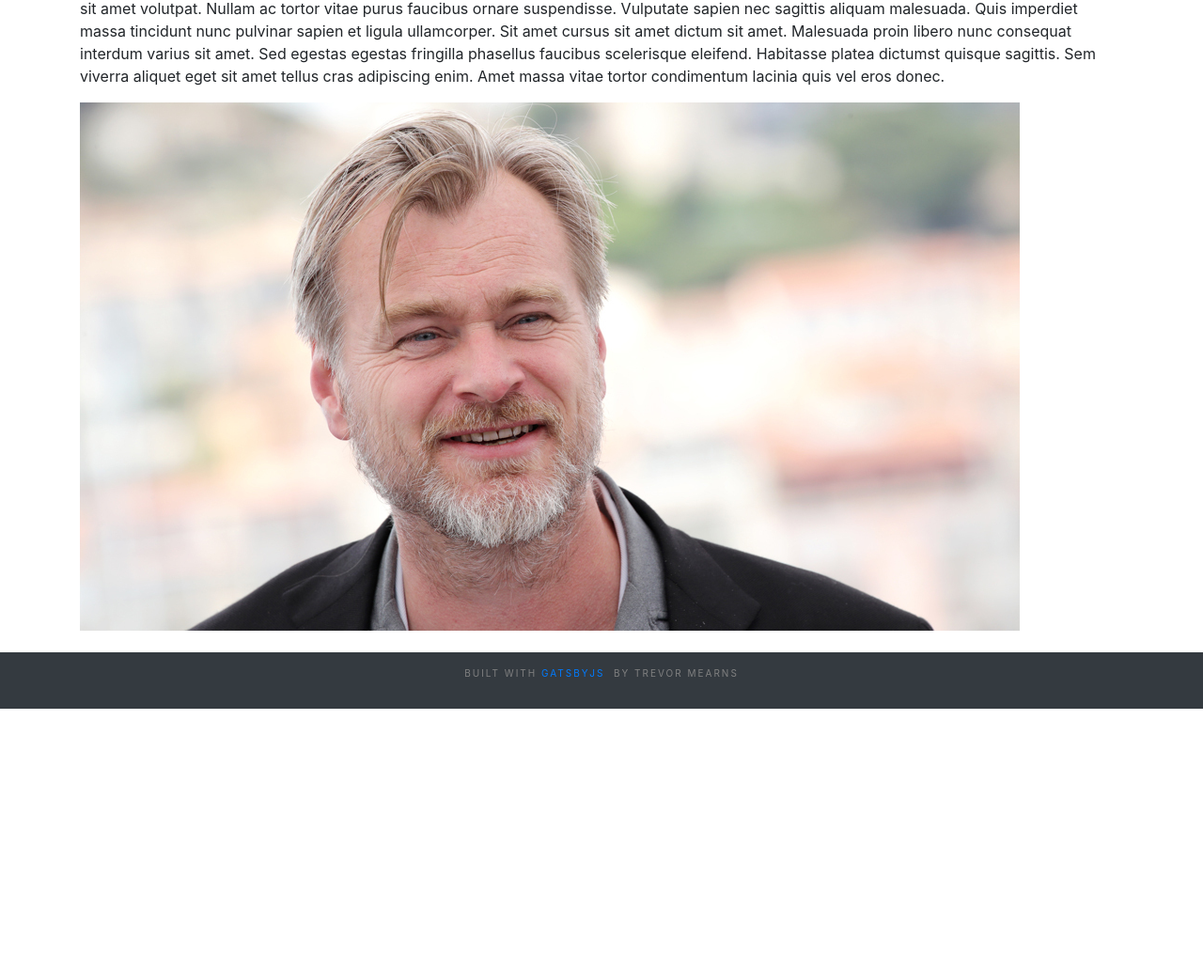
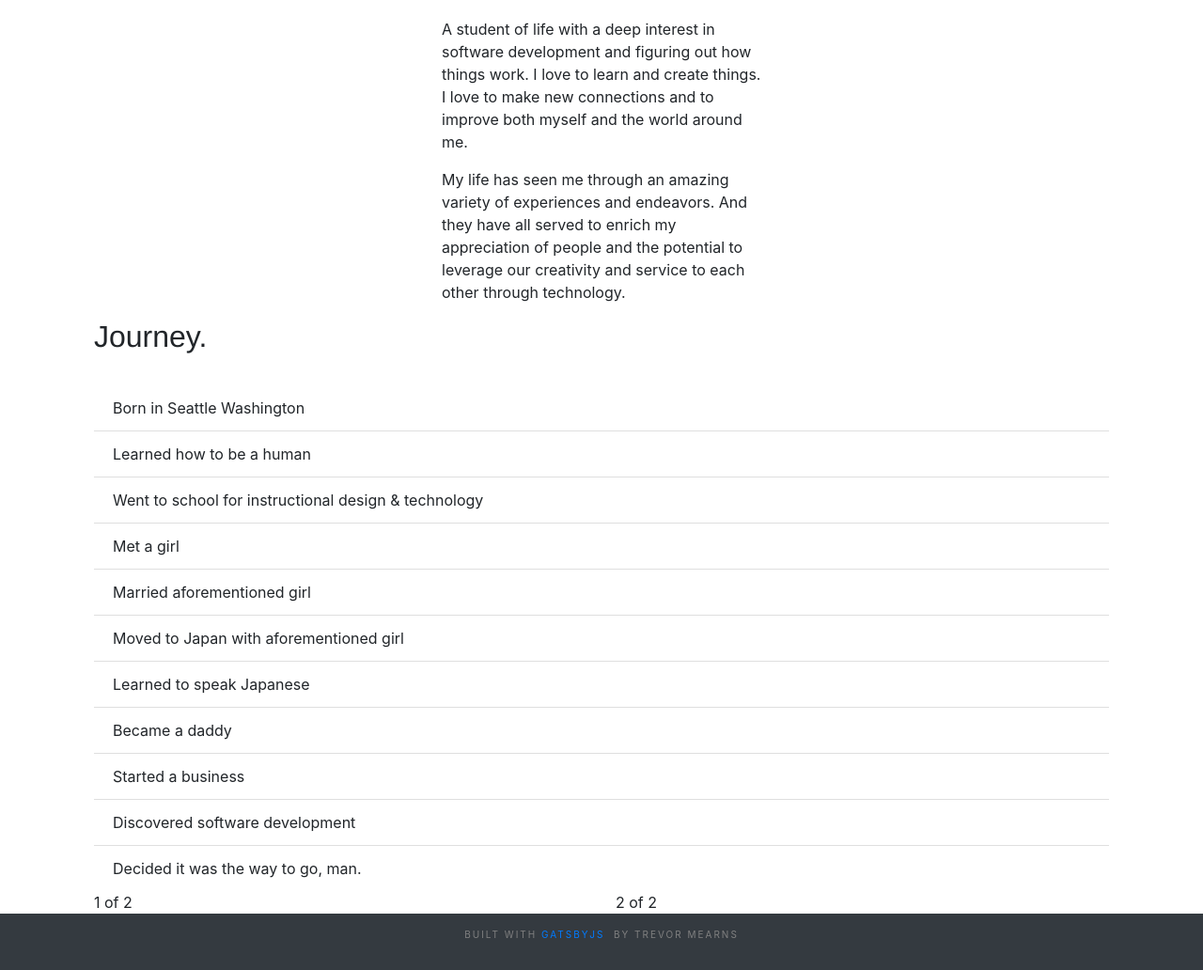
Before and after one commit to Trevorton27/gatsby-personal-site, a Gatsby site: page / in a window 1280 px wide. Shown: the part 611-1643 px from the top of the page at 94% size. Before the commit the page ends 1365 px from the top, so only its background shows below. Built offline with nearby package versions, Linux system fonts and the light colour scheme; Gatsby itself is replaced by a stand-in of ours; some packages are replaced by stand-ins of ours.

Commit message:
home page coming along

```diff
--- a/gatsby-config.js
+++ b/gatsby-config.js
@@ -1,10 +1,10 @@
 module.exports = {
   siteMetadata: {
-    title: 'gatsby-minimal-portfolio-blog',
-    author: 'Sai Krishna',
+    title: 'Trevor Mearns Personal Site',
+    author: 'Trevor Mearns',
     description:
-      'GatsbyJS starter for a minimal portfolio website with blog. Suitable for developers.',
-    siteUrl: 'https://saikrishna.me',
+      'Personal Website & Repository Of Thoughts.',
+    siteUrl: 'https://trevormearns.com',
   },
   pathPrefix: '/',
   plugins: [
@@ -55,7 +55,7 @@ module.exports = {
         background_color: `#ffffff`,
         theme_color: `#663399`,
         display: `minimal-ui`,
-        icon: `src/assets/gatsby-icon.png`,
+        icon: `src/assets/images/starFavicon.png`,
       },
     },
     `gatsby-plugin-offline`,
--- a/src/components/Header.js
+++ b/src/components/Header.js
@@ -1,5 +1,5 @@
 import React from 'react'
-import {Jumbotron, Button, Container} from 'react-bootstrap'
+import {Jumbotron, Button, Container, Row} from 'react-bootstrap'
 
 const Header = () => {
 
@@ -15,6 +15,12 @@ const Header = () => {
   <h3 className="sub-title">
     Personal Website & Repository of Thoughts
   </h3>
+  <Row className="justify-content-center">
+
+  </Row>
+  <p>
+  <Button  id="button" className="btn bg-transparent btn-outline-light">See My Work</Button>
+  </p>
 
  </Container>
 </Jumbotron>
--- a/src/pages/index.js
+++ b/src/pages/index.js
@@ -5,9 +5,9 @@ import { Helmet } from 'react-helmet'
 import Header from '../Components/Header';
 import Menu from '../components/Menu'
 import 'bootstrap/dist/css/bootstrap.min.css';
-
 import Layout from '../components/Layout'
-import DisplayImage from './../assets/images/main_image.jpg'
+import { Container, Row, Col, ListGroup, Card } from 'react-bootstrap'
+import '../styles/style.css';
 
 class SiteIndex extends React.Component {
   render() {
@@ -20,28 +20,55 @@ class SiteIndex extends React.Component {
     return (
       <div>
         <Menu sticky="top" />
-        <Header/>
+        <Header />
         <Layout>
           <Helmet>
             <title>{siteTitle}</title>
             <meta name="description" content={siteDescription} />
           </Helmet>
-        <p>
-          Lorem ipsum dolor sit amet, consectetur adipiscing elit, sed do
-          eiusmod tempor incididunt ut labore et dolore magna aliqua. At augue
-          eget arcu dictum varius duis. Vestibulum lectus mauris ultrices eros
-          in cursus turpis. Blandit volutpat maecenas volutpat blandit aliquam
-          etiam. Sagittis purus sit amet volutpat. Nullam ac tortor vitae purus
-          faucibus ornare suspendisse. Vulputate sapien nec sagittis aliquam
-          malesuada. Quis imperdiet massa tincidunt nunc pulvinar sapien et
-          ligula ullamcorper. Sit amet cursus sit amet dictum sit amet.
-          Malesuada proin libero nunc consequat interdum varius sit amet. Sed
-          egestas egestas fringilla phasellus faucibus scelerisque eleifend.
-          Habitasse platea dictumst quisque sagittis. Sem viverra aliquet eget
-          sit amet tellus cras adipiscing enim. Amet massa vitae tortor
-          condimentum lacinia quis vel eros donec.
-        </p>
-        <img src={DisplayImage} alt={siteTitle} />
+          <Container >
+            <Row >
+            <Col className="spacer"></Col>
+             <Col>
+             <h2>About Me.</h2>
+                  <br></br>
+                  <p> A student of life with a deep interest in software development and figuring out how things work. I love to learn and create things. I love to make new connections and to improve both myself and the world around me.
+                </p><p>My life has seen me through an amazing variety of experiences and endeavors. And they have all served to enrich my appreciation of people and the potential to leverage our creativity and service to each other through technology. </p>
+
+             </Col>
+
+             <Col className="spacer"></Col>
+            </Row>
+            <Row>
+              <Col>
+
+                  <h2 >Journey.</h2>
+                  <br></br>
+
+                  <ListGroup variant="flush" >
+                    <ListGroup.Item className="journey-list">Born in Seattle Washington</ListGroup.Item>
+                    <ListGroup.Item>Learned how to be a human</ListGroup.Item>
+                    <ListGroup.Item>Went to school for instructional design & technology</ListGroup.Item>
+                    <ListGroup.Item>Met a girl</ListGroup.Item>
+                    <ListGroup.Item>Married aforementioned girl</ListGroup.Item>
+                    <ListGroup.Item>Moved to Japan with aforementioned girl</ListGroup.Item>
+                    <ListGroup.Item>Learned to speak Japanese</ListGroup.Item>
+                    <ListGroup.Item>Became a daddy</ListGroup.Item>
+                    <ListGroup.Item>Started a business</ListGroup.Item>
+                    <ListGroup.Item>Discovered software development</ListGroup.Item>
+                    <ListGroup.Item>Decided it was the way to go, man.</ListGroup.Item>
+                  </ListGroup>
+
+
+
+              </Col>
+            </Row>
+            <Row>
+              <Col>1 of 2</Col>
+              <Col>2 of 2</Col>
+            </Row>
+          </Container>
+
         </Layout>
       </div>
 
--- a/src/styles/style.css
+++ b/src/styles/style.css
@@ -28,6 +28,22 @@ a.nav-link:hover {
       background-size: 100%;
   }
 
+  .title {
+      margin-top: 2em;
+  }
+
+  .about-me{
+      max-width: 60%;
+      padding-left: 25%;
+  }
+  .btn {
+      margin-top: 2em;
+      font-size: 23px !important;
+      min-width: 8em !important;
+      padding-top: .3em !important;
+  }
+
+
   @media all and (max-width: 480px) {
    .jumbotron {
 
@@ -46,4 +62,14 @@ a.nav-link:hover {
        margin-left: 2em;
        margin-right: 4em;
    }
+   .about-me{
+       padding-left: 10px;
+       margin-right: 20px;
+   }
+   .spacer {
+       display: none;
+   }
+   #button{
+       margin-left: 20%;
+   }
   }
```
Also changed, not shown: src/assets/images/starFavicon.png (added). Lines whose indentation alone changed are shown as unchanged.
